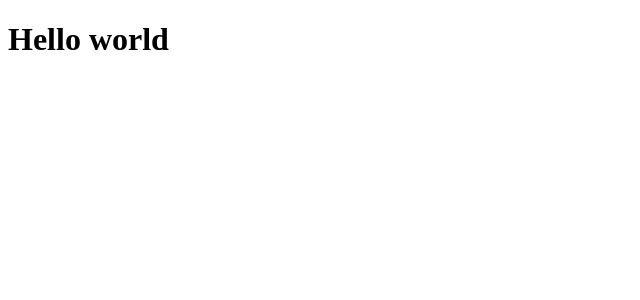
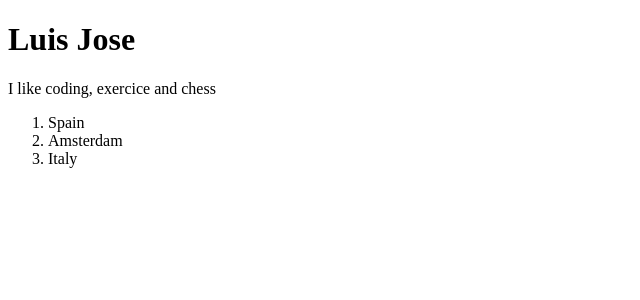
Before and after one commit to Luijom98/ReactJS_Course, a React (Create React App) app: page / in a window 1280 px wide. Shown: the top 300 px of the page, without its empty margins (0-640 px from the left). Built offline with nearby package versions, Linux system fonts and the light colour scheme.

Commit message:
Functional components my firts functional component

```diff
--- a/src/index.js
+++ b/src/index.js
@@ -1,4 +1,18 @@
 import React from "react";
 import ReactDOM from "react-dom";
 
-ReactDOM.render(<h1>Hello world</h1>, document.getElementById("root"));
+function MyInfo() {
+  return (
+    <div>
+      <h1>Luis Jose</h1>
+      <p>I like coding, exercice and chess</p>
+      <ol>
+        <li>Spain</li>
+        <li>Amsterdam</li>
+        <li>Italy</li>
+      </ol>
+    </div>
+  );
+}
+
+ReactDOM.render(<MyInfo />, document.getElementById("root"));
```
